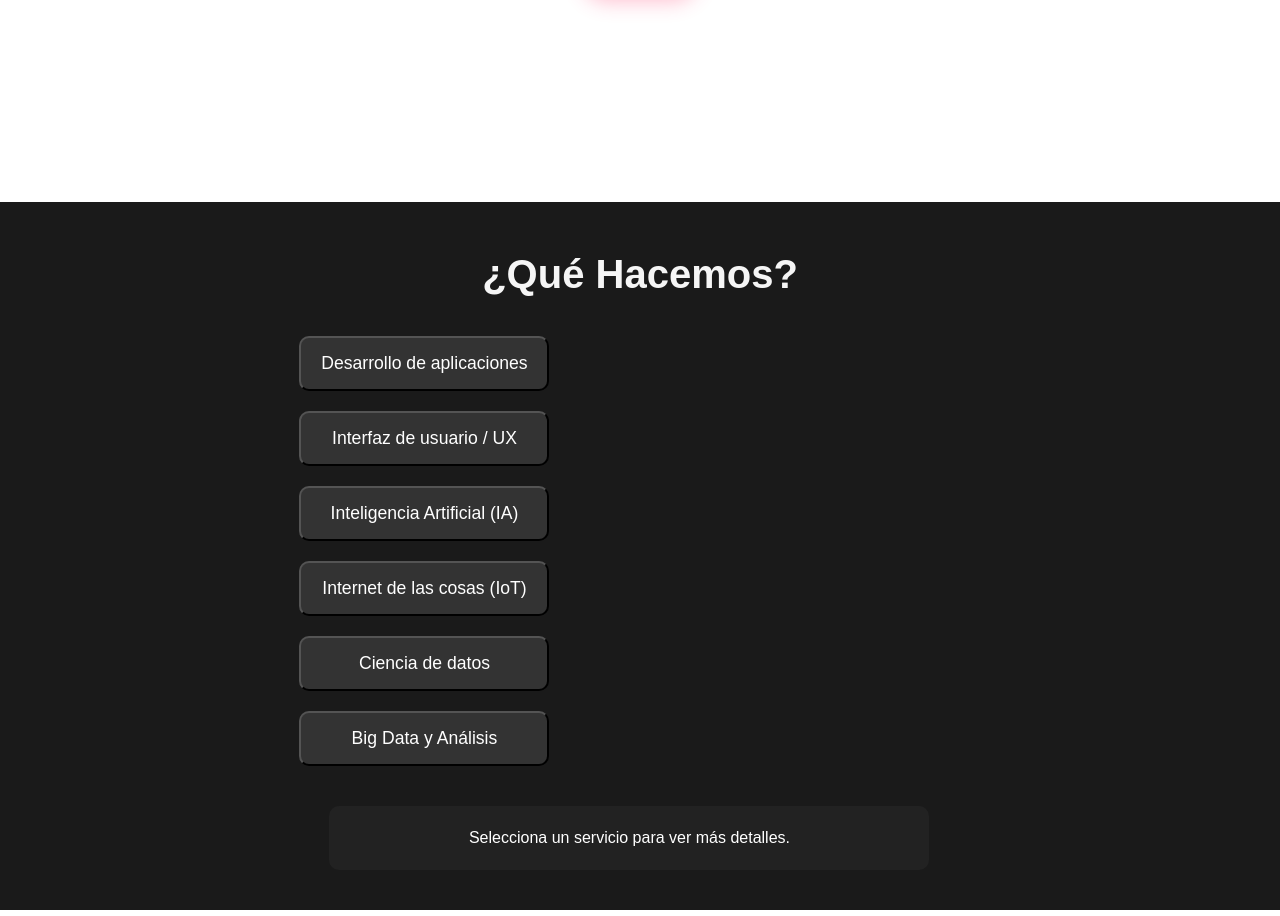
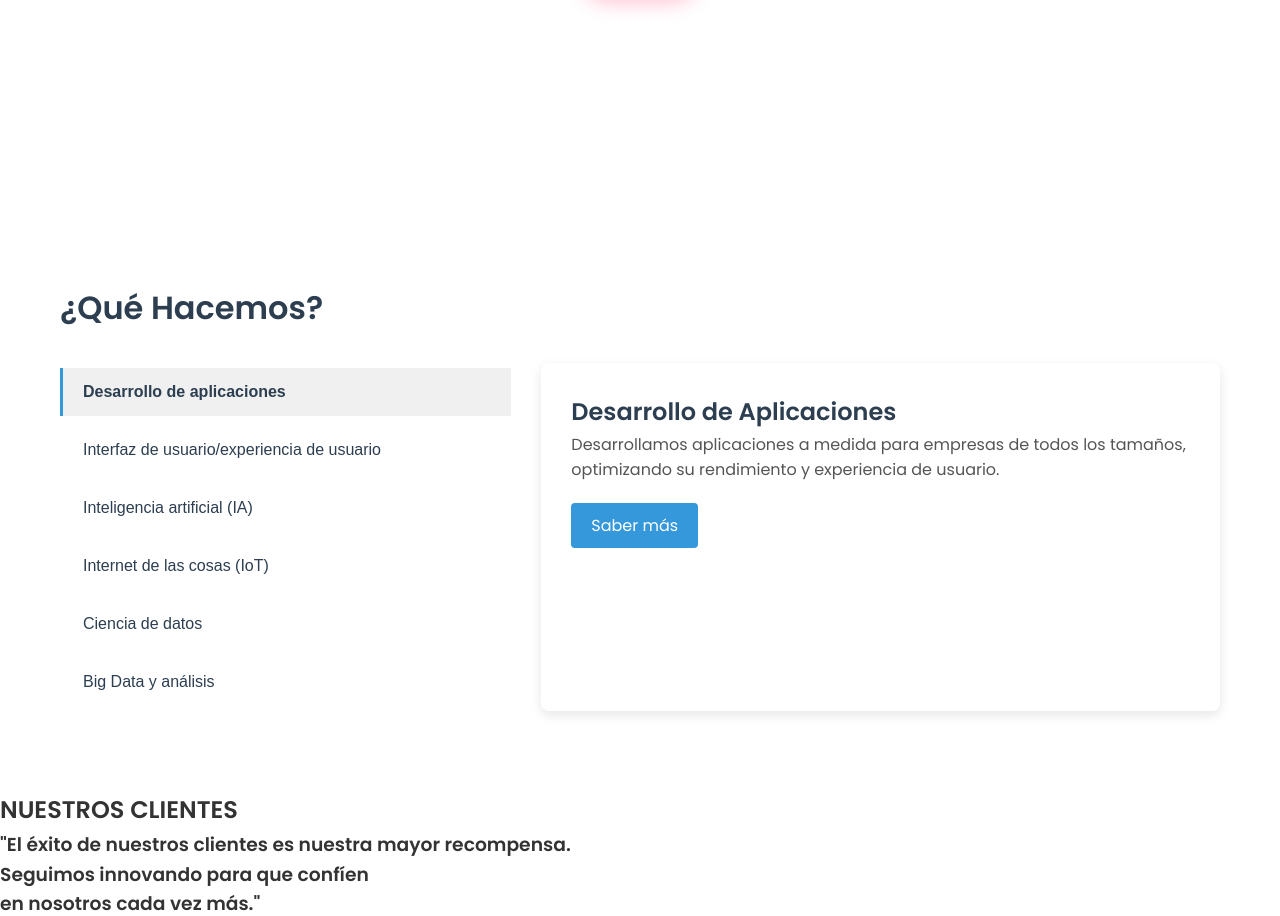
Before and after one commit to Stefany2/Pagina_KSOFT, a PHP site: page /inicio1.html in a window 1280 px wide. Shown: the part 598-1514 px from the top of the page. Run offline with PHP 8.4, Linux system fonts and the light colour scheme.

Commit message:
seccion que hacemos mejorado

```diff
--- a/inicio1.html
+++ b/inicio1.html
@@ -27,6 +27,7 @@
     <section class="hero">
     <div id="threejs-container"></div>
     <div class="content">
+
         <h2 class="floating-text">En Ksoft, tu éxito es nuestra misión.</h2>
         <h2 class="floating-text">Desarrollamos soluciones digitales</h2>
         <h2 class="floating-text">a la medida de tus necesidades</h2>
@@ -37,37 +38,56 @@
 </section>
 
     <main>
-
               <!-- secciòn que hacemos? -->
               <section class="qué-hacemos">
-                <div class="qué-hacemos-container">
                 <h2 class="titulo">¿Qué Hacemos?</h2>
-                    <div class="contenido">
-                        <!-- Contenedor de servicios y panel de información -->
                 <div class="contenedor">
-                            <!-- Servicios como lista simple -->
                   <div class="servicios">
-                                <button class="servicio" id="app-desarrollo" onclick="mostrarInfo('app-desarrollo')">Desarrollo de aplicaciones</button>
-                                <button class="servicio" id="interfaz-usuario" onclick="mostrarInfo('interfaz-usuario')">Interfaz de usuario / UX</button>
-                                <button class="servicio" id="ia" onclick="mostrarInfo('ia')">Inteligencia Artificial (IA)</button>
+                    <button class="servicio active" id="app-desarrollo" onclick="mostrarInfo('app-desarrollo')">Desarrollo de aplicaciones</button>
+                    <button class="servicio" id="interfaz-usuario" onclick="mostrarInfo('interfaz-usuario')">Interfaz de usuario/experiencia de usuario</button>
+                    <button class="servicio" id="ia" onclick="mostrarInfo('ia')">Inteligencia artificial (IA)</button>
                     <button class="servicio" id="iot" onclick="mostrarInfo('iot')">Internet de las cosas (IoT)</button>
                     <button class="servicio" id="ciencia-datos" onclick="mostrarInfo('ciencia-datos')">Ciencia de datos</button>
-                                <button class="servicio" id="big-data" onclick="mostrarInfo('big-data')">Big Data y Análisis</button>
+                    <button class="servicio" id="big-data" onclick="mostrarInfo('big-data')">Big Data y análisis</button>
                   </div>
 
-                            <!-- Carrusel de información -->
-                            <div class="info-carrusel">
-                                <div id="info-panel" class="info-panel">
+                  <div class="panel-info active" id="info-app-desarrollo">
+                    <h3>Desarrollo de Aplicaciones</h3>
+                    <p>Desarrollamos aplicaciones a medida para empresas de todos los tamaños, optimizando su rendimiento y experiencia de usuario.</p>
+                    <a href="#" class="saber-mas">Saber más</a>
+                  </div>
 
+                  <div class="panel-info" id="info-interfaz-usuario">
+                    <h3>Interfaz de Usuario / UX</h3>
+                    <p>Nos especializamos en diseñar interfaces atractivas y funcionales que mejoran la experiencia de tus usuarios.</p>
+                    <a href="#" class="saber-mas">Saber más</a>
                   </div>
+
+                  <div class="panel-info" id="info-ia">
+                    <h3>Inteligencia Artificial (IA)</h3>
+                    <p>Implementamos soluciones de IA para automatizar procesos y mejorar la toma de decisiones en tu organización.</p>
+                    <a href="#" class="saber-mas">Saber más</a>
                   </div>
+
+                  <div class="panel-info" id="info-iot">
+                    <h3>Internet de las Cosas (IoT)</h3>
+                    <p>Conectamos tus dispositivos para crear un sistema más eficiente y automatizado que facilita tu gestión diaria.</p>
+                    <a href="#" class="saber-mas">Saber más</a>
                   </div>
+
+                  <div class="panel-info" id="info-ciencia-datos">
+                    <h3>Ciencia de Datos</h3>
+                    <p>Usamos análisis avanzado de datos para descubrir patrones y mejorar la toma de decisiones estratégicas.</p>
+                    <a href="#" class="saber-mas">Saber más</a>
+                  </div>
+
+                  <div class="panel-info" id="info-big-data">
+                    <h3>Big Data y Análisis</h3>
+                    <p>Aprovechamos grandes volúmenes de datos para generar insights que optimicen las operaciones y la toma de decisiones.</p>
+                    <a href="#" class="saber-mas">Saber más</a>
                   </div>
                 </div>
               </section>
-
-
-
 
         <!-- Sección "Nuestros Clientes" -->
         <section class="clientes-section">
--- a/script1.js
+++ b/script1.js
@@ -18,55 +18,21 @@ document.addEventListener('DOMContentLoaded', () => {
             });
         });
     }
+// Función para mostrar y ocultar los paneles de información
 
-    // Funcionalidad para mostrar la información de los servicios
-    function mostrarInfo(servicio) {
-        const infoPanel = document.getElementById('info-panel');
+// Función para la sección Qué Hacemos
+function mostrarInfo(servicioId) {
+    document.querySelectorAll('.panel-info').forEach(panel => {
+        panel.classList.remove('active');
+    });
 
-        let contenido = '';
+    document.querySelectorAll('.servicio').forEach(btn => {
+        btn.classList.remove('active');
+    });
 
-        switch (servicio) {
-            case 'app-desarrollo':
-                contenido = '<h2>Desarrollo de Aplicaciones</h2><p>Desarrollamos aplicaciones a medida para empresas de todos los tamaños, optimizando su rendimiento y experiencia de usuario.</p>';
-                break;
-            case 'interfaz-usuario':
-                contenido = '<h2>Interfaz de Usuario / UX</h2><p>Nos especializamos en diseñar interfaces atractivas y funcionales que mejoran la experiencia de tus usuarios.</p>';
-                break;
-            case 'ia':
-                contenido = '<h2>Inteligencia Artificial (IA)</h2><p>Implementamos soluciones de IA para automatizar procesos y mejorar la toma de decisiones en tu organización.</p>';
-                break;
-            case 'iot':
-                contenido = '<h2>Internet de las Cosas (IoT)</h2><p>Conectamos tus dispositivos para crear un sistema más eficiente y automatizado que facilita tu gestión diaria.</p>';
-                break;
-            case 'ciencia-datos':
-                contenido = '<h2>Ciencia de Datos</h2><p>Usamos análisis avanzado de datos para descubrir patrones y mejorar la toma de decisiones estratégicas.</p>';
-                break;
-            case 'big-data':
-                contenido = '<h2>Big Data y Análisis</h2><p>Aprovechamos grandes volúmenes de datos para generar insights que optimicen las operaciones y la toma de decisiones.</p>';
-                break;
-            default:
-                contenido = '<p>Selecciona un servicio para ver más detalles.</p>';
-                break;
-        }
-
-        // Actualizar el contenido del carrusel
-        infoPanel.innerHTML = contenido;
-
-        // Desplazar el carrusel a la derecha
-        const currentTransform = infoPanel.style.transform;
-        infoPanel.style.transform = 'translateX(-100%)';
-        setTimeout(() => {
-            infoPanel.style.transition = 'transform 0.5s ease';
-            infoPanel.style.transform = 'translateX(0)';
-        }, 100);
-    }
-
-    // Llamada inicial para que la página esté lista
-    setTimeout(() => {
-        const infoPanel = document.getElementById('info-panel');
-        infoPanel.innerHTML = '<p>Selecciona un servicio para ver más detalles.</p>';
-    }, 100);
-
+    document.getElementById(`info-${servicioId}`).classList.add('active');
+    document.getElementById(servicioId).classList.add('active');
+}
     // Efecto Three.js mejorado con partículas rojas de fondo
     const initParticleEffect = () => {
         const container = document.getElementById('threejs-container');
--- a/stylo1.css
+++ b/stylo1.css
@@ -302,106 +302,106 @@ nav ul li a:hover {
 
 /* Estilo que hacemos */
 
-/* Estilos generales */
+/* Estilos para la sección Qué Hacemos */
 .qué-hacemos {
-    font-family: 'Arial', sans-serif;
-    background-color: #1a1a1a;  /* Fondo oscuro */
-    color: #fff;
-    padding: 40px 20px;
+    max-width: 1200px;
+    margin: 0 auto;
+    padding: 80px 20px;
+    background-color: #fff;
 }
 
-.qué-hacemos-container {
+.qué-hacemos .titulo {
+    font-size: 32px;
+    color: #2c3e50;
+    margin-bottom: 30px;
+    font-weight: 600;
+    text-align: left;
+}
+
+.qué-hacemos .contenedor {
+    display: flex;
+    gap: 30px;
+}
+
+.qué-hacemos .servicios {
+    width: 40%;
     display: flex;
     flex-direction: column;
-    align-items: center;
-    justify-content: center;
 }
 
-.titulo {
-    font-size: 2.5rem;
-    margin-bottom: 30px;
-    color: #f5f5f5;
-    text-align: center;
-}
-
-.contenedor {
-    display: flex;
-    justify-content: space-between;
-    align-items: flex-start;
-    gap: 40px;
-    flex-wrap: wrap;
-}
-
-.servicios {
-    display: flex;
-    flex-direction: column;
-    gap: 20px;
-}
-
-.servicio {
-    background-color: #333;
-    padding: 15px;
-    width: 250px;
-    text-align: center;
-    border-radius: 10px;
-    color: #fff;
-    font-size: 1.1rem;
+.qué-hacemos .servicio {
+    background: none;
+    border: none;
+    text-align: left;
+    padding: 15px 20px;
+    margin: 5px 0;
+    font-size: 16px;
+    color: #2c3e50;
     cursor: pointer;
+    border-left: 3px solid transparent;
     transition: all 0.3s ease;
 }
 
-.servicio:hover {
-    transform: scale(1.05);
-    background-color: #444;
+.qué-hacemos .servicio:hover {
+    background-color: #f0f0f0;
 }
 
-/* Carrusel de información */
-.info-carrusel {
-    overflow: hidden;
-    width: 100%;
-    max-width: 600px;
-    margin-left: 30px;
+.qué-hacemos .servicio.active {
+    border-left: 3px solid #3498db;
+    background-color: #f0f0f0;
+    font-weight: bold;
 }
 
-.info-panel {
-    display: flex;
-    transition: transform 0.5s ease;
-    padding: 20px;
-    width: 100%;
-    justify-content: center;
-    background-color: #222;
-    border-radius: 10px;
-    color: #fff;
+.qué-hacemos .panel-info {
+    width: 60%;
+    background: #fff;
+    border-radius: 8px;
+    padding: 30px;
+    display: none;
+    box-shadow: 0 4px 12px rgba(0, 0, 0, 0.1);
 }
 
-.info-panel h2 {
-    font-size: 1.8rem;
-    margin-bottom: 15px;
+.qué-hacemos .panel-info.active {
+    display: block;
 }
 
-.info-panel p {
-    font-size: 1rem;
-    line-height: 1.5;
+.qué-hacemos .panel-info h3 {
+    font-size: 24px;
+    color: #2c3e50;
+    margin-top: 0;
 }
 
-/* Responsividad */
+.qué-hacemos .panel-info p {
+    font-size: 16px;
+    color: #555;
+    line-height: 1.6;
+}
+
+.qué-hacemos .saber-mas {
+    display: inline-block;
+    margin-top: 20px;
+    padding: 10px 20px;
+    background: #3498db;
+    color: #fff;
+    text-decoration: none;
+    border-radius: 4px;
+    transition: background 0.3s ease;
+}
+
+.qué-hacemos .saber-mas:hover {
+    background: #2980b9;
+}
+
 @media (max-width: 768px) {
-    .contenedor {
+    .qué-hacemos .contenedor {
         flex-direction: column;
-        align-items: center;
+    }
+    .qué-hacemos .servicios,
+    .qué-hacemos .panel-info {
+        width: 100%;
     }
 
-    .servicios {
-        flex-direction: row;
-        gap: 10px;
-    }
-
-    .servicio {
-        width: 150px;
-        padding: 10px;
-    }
-
-    .info-carrusel {
-        margin-top: 20px;
+    .qué-hacemos {
+        padding: 40px 20px;
     }
 }
```
Also changed, not shown: prueba.html (+42 -38 lines). Lines whose indentation alone changed are shown as unchanged.
